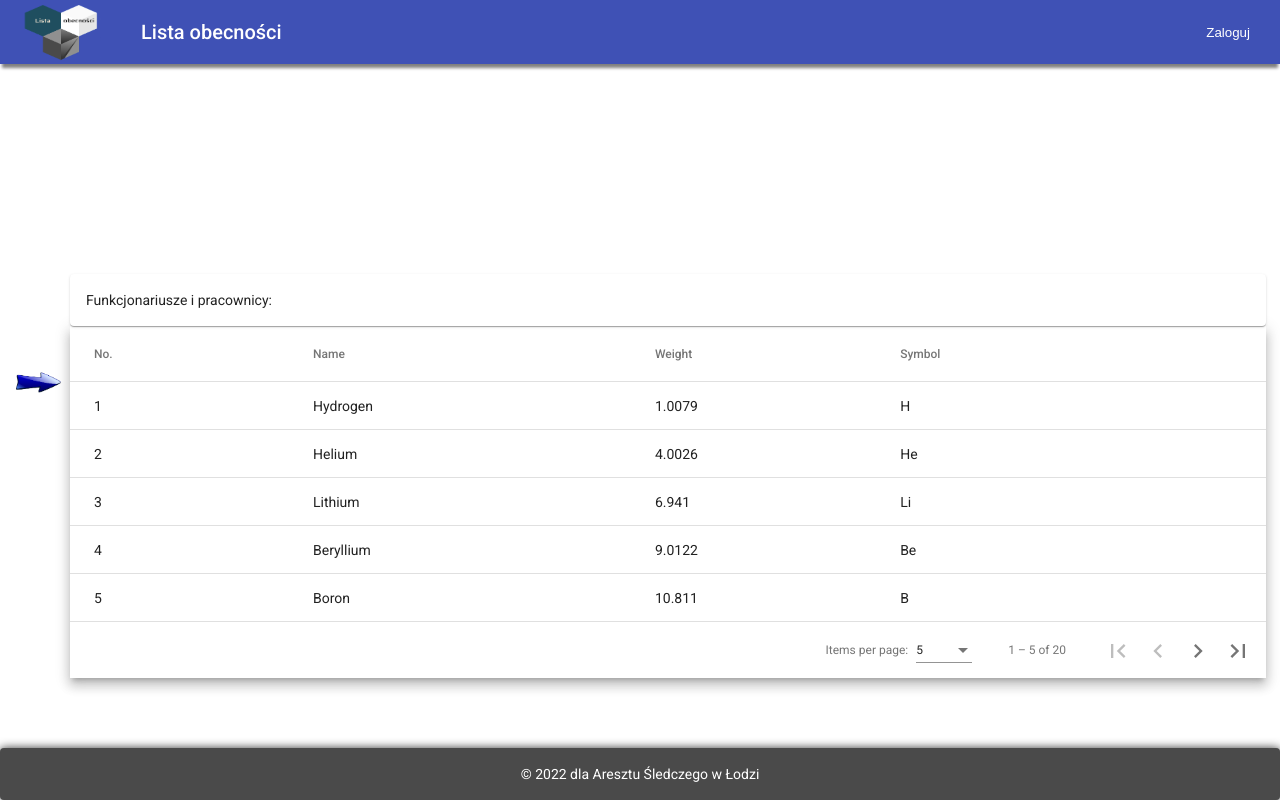
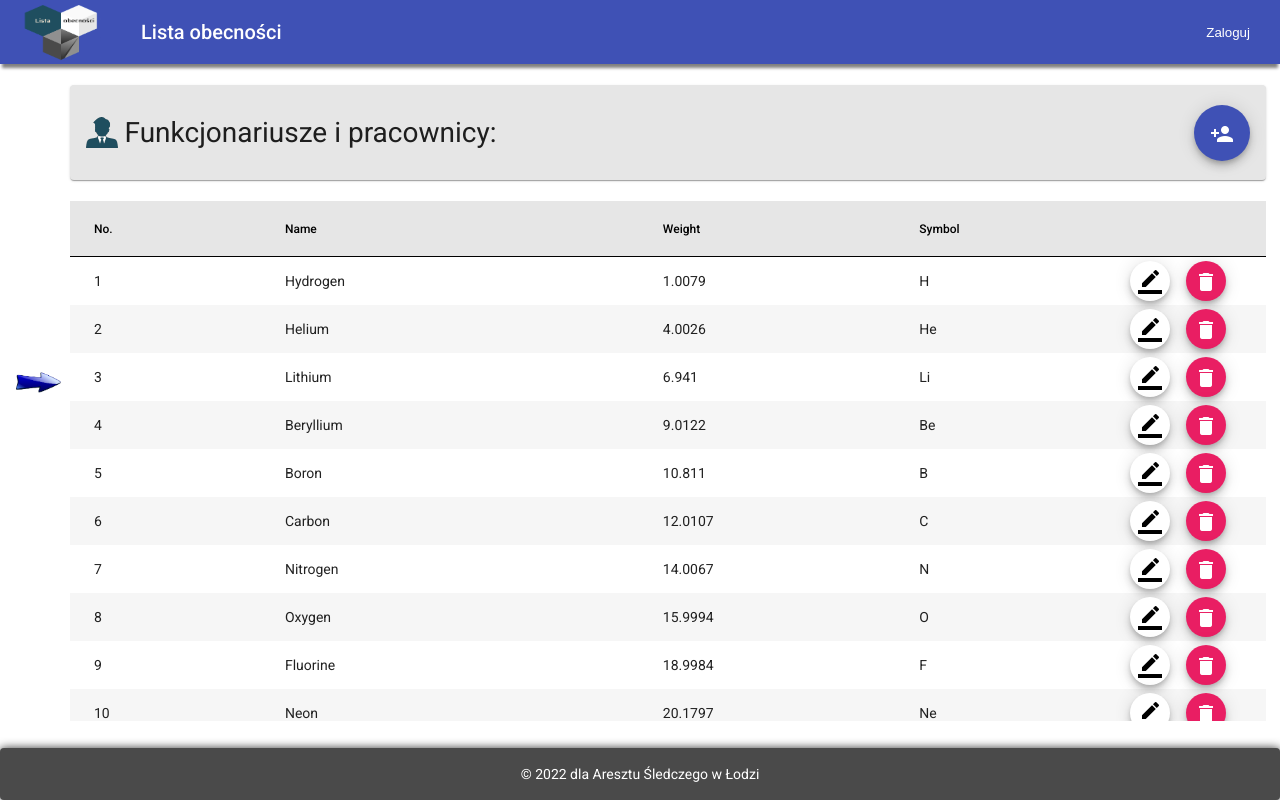
Before and after one commit to MichalManios/lista-obecnisci-v2-web, an Angular app: page /workers in a window 1280 px wide. Built offline with nearby package versions, Linux system fonts and the light colour scheme.

Commit message:
view for workers before refactoring

```diff
--- a/src/app/app.component.css
+++ b/src/app/app.component.css
@@ -5,7 +5,7 @@
   flex-direction: column;
   justify-content: space-between;
   overflow: hidden;
-  min-height: 725px;
+  min-height: 700px;
 }
 
 .toolbar {
--- a/src/app/app.component.html
+++ b/src/app/app.component.html
@@ -6,9 +6,9 @@
     <button class="login-button" aria-label="Button to login" [routerLink]="['/login']" routerLinkActive="active">Zaloguj</button>
   </mat-toolbar>
 
+  <router-outlet></router-outlet>
+
   <app-menu-navigation *ngIf="isMenuVisible"></app-menu-navigation>
-
-  <router-outlet></router-outlet>
 
   <mat-card class="footer-card">
     <mat-card-content>
--- a/src/app/menu-navigation/menu-navigation.component.css
+++ b/src/app/menu-navigation/menu-navigation.component.css
@@ -61,10 +61,12 @@
 
 .position-menu {
   cursor: pointer;
-  display: block;
   transition: transform .3s;
   margin: 1em;
   height: 2em;
+  display: flex;
+  align-items: center;
+  text-decoration: none;
 }
 
 .position-menu-clicked {
@@ -93,11 +95,10 @@
 .menu-icon {
   height: 1em;
   width: 1em;
-  display: inline-block;
 }
 
 .text-menu {
-  display: inline-block;
+  height: 0.9em;
   margin-left: 0.4em;
   font-family: 'Montserrat', sans-serif;
   color: black;
--- a/src/app/workers/workers.component.css
+++ b/src/app/workers/workers.component.css
@@ -1,12 +1,117 @@
+.container {
+  margin: 1.5em 1em 1.5em 17em;
+  height: 100vh;
+}
+
+.worker-title-card {
+  margin-top: 1.5em;
+  margin-bottom: 1.5em;
+  background: #e6e6e6;
+  display: flex;
+  align-items: center;
+}
+
+.table-container {
+  height: 65vh;
+  overflow-y: auto;
+}
+
 table {
   width: 100%;
+  position: sticky;
+  z-index: 100;
 }
 
-.container {
-  margin-left: 17em;
-  margin-right: 1em;
+th {
+  border-bottom: 1px solid black;
+  position: sticky;
+  background: #e6e6e6;
+  color: black;
+}
+
+td {
+  border: transparent;
+}
+
+tr:nth-child(even) {
+  background: #f6f6f6;
 }
 
 .menu-hide {
   margin-left: 5em;
 }
+
+.worker-icon {
+  width: 2.25em;
+  height: 2.25em;
+  display: inline-block;
+  margin-right: 0.5em;
+}
+
+.title-worker {
+  display: flex;
+  align-items: center;
+  height: 2.25em;
+  font-size: 2em;
+}
+
+.container-buttons {
+  display: flex;
+  flex-direction: row;
+  justify-content: flex-end;
+}
+
+.button-container {
+  justify-content: center;
+  width: 4em;
+  align-items: end;
+  margin: 0px 0px 0px auto;
+}
+
+.button-container button:hover {
+  background: white;
+}
+
+.button-container button:hover mat-icon{
+  color:black;
+}
+
+.button-container-table-delete {
+  display: inline-block;
+  justify-content: center;
+  width: 4em;
+}
+
+.button-container-table-delete button {
+  background: #E91E63;
+}
+
+.button-container-table-delete button:hover {
+  background: white;
+}
+
+.button-container-table-delete button:hover mat-icon{
+  color: #E91E63;
+}
+
+.button-container-table-edit {
+  display: inline-block;
+  justify-content: center;
+  width: 4em;
+}
+
+.button-container-table-edit button {
+  background: white;
+}
+
+.button-container-table-edit mat-icon {
+  color: black;
+}
+
+.button-container-table-edit button:hover mat-icon{
+  color: #E91E63;
+}
+
+.buttons-column {
+  width: 10em;
+}
--- a/src/app/workers/workers.component.html
+++ b/src/app/workers/workers.component.html
@@ -1,8 +1,24 @@
 <div class="container" [ngClass]="isMenuOpen ? 'menu-hide' : ''">
-  <mat-card>Funkcjonariusze i pracownicy:</mat-card>
 
-  <div class="mat-elevation-z8">
-    <table mat-table [dataSource]="dataSource">
+  <mat-card class="worker-title-card">
+    <img mat-card-sm-image src="../../assets/menu-icons/worker.png" alt="Photo of a worker for workers path"
+         class="worker-icon">
+    <div class="title-worker">
+      Funkcjonariusze i pracownicy:
+    </div>
+    <div class="button-container">
+      <button mat-fab color="primary" aria-label="Button to add worker with icon add person."
+              matTooltip="Dodaj funkcjonariusza/pracownika"
+              [matTooltipShowDelay]="500"
+              [matTooltipHideDelay]="0">
+        <mat-icon>person_add</mat-icon>
+      </button>
+    </div>
+  </mat-card>
+  <div class="table-container">
+    <table mat-table [dataSource]="dataSource" class="mat-elevation-z8">
+      <!--- Note that these columns can be defined in any order.
+            The actual rendered columns are set as a property on the row definition" -->
 
       <!-- Position Column -->
       <ng-container matColumnDef="position">
@@ -28,13 +44,36 @@
         <td mat-cell *matCellDef="let element"> {{element.symbol}} </td>
       </ng-container>
 
-      <tr mat-header-row *matHeaderRowDef="displayedColumns"></tr>
+      <!-- Buttons Column -->
+      <ng-container matColumnDef="buttons">
+        <th mat-header-cell *matHeaderCellDef class="buttons-column"></th>
+        <td mat-cell *matCellDef="let element">
+          <div class="container-buttons">
+            <div class="button-container-table-edit">
+              <button mat-mini-fab aria-label="Icon button with delete icon"
+                      matTooltip="Edytuj funkcjonariusza/pracownika"
+                      [matTooltipShowDelay]="500"
+                      [matTooltipHideDelay]="0">
+                <mat-icon>border_color</mat-icon>
+              </button>
+            </div>
+            <div class="button-container-table-delete">
+              <button mat-mini-fab aria-label="Icon button with delete icon"
+                      matTooltip="Usuń funkcjonariusza/pracownika"
+                      [matTooltipShowDelay]="500"
+                      [matTooltipHideDelay]="0">
+                <mat-icon>delete</mat-icon>
+              </button>
+            </div>
+          </div>
+        </td>
+      </ng-container>
+
+
+      <tr mat-header-row *matHeaderRowDef="displayedColumns; sticky: true"></tr>
       <tr mat-row *matRowDef="let row; columns: displayedColumns;"></tr>
+
     </table>
+  </div>
 
-    <mat-paginator [pageSizeOptions]="[5, 10, 20]"
-                   showFirstLastButtons
-                   aria-label="Select page of periodic elements">
-    </mat-paginator>
-  </div>
 </div>
--- a/src/app/workers/workers.component.ts
+++ b/src/app/workers/workers.component.ts
@@ -12,7 +12,8 @@ export class WorkersComponent implements OnInit, AfterViewInit {
 
   isMenuOpen!: boolean;
 
-  displayedColumns: string[] = ['position', 'name', 'weight', 'symbol'];
+  displayedColumns: string[] = ['position', 'name', 'weight', 'symbol', 'buttons'];
+
   dataSource = new MatTableDataSource<PeriodicElement>(ELEMENT_DATA);
 
   @ViewChild(MatPaginator) paginator!: MatPaginator;
@@ -57,4 +58,10 @@ const ELEMENT_DATA: PeriodicElement[] = [
   {position: 18, name: 'Argon', weight: 39.948, symbol: 'Ar'},
   {position: 19, name: 'Potassium', weight: 39.0983, symbol: 'K'},
   {position: 20, name: 'Calcium', weight: 40.078, symbol: 'Ca'},
+  {position: 21, name: 'Phosphorus', weight: 30.9738, symbol: 'P'},
+  {position: 22, name: 'Sulfur', weight: 32.065, symbol: 'S'},
+  {position: 23, name: 'Chlorine', weight: 35.453, symbol: 'Cl'},
+  {position: 24, name: 'Argon', weight: 39.948, symbol: 'Ar'},
+  {position: 25, name: 'Potassium', weight: 39.0983, symbol: 'K'},
+  {position: 26, name: 'Calcium', weight: 40.078, symbol: 'Ca'},
 ];
```
Also changed, not shown: src/app/app.module.ts (+7 -1 lines).
